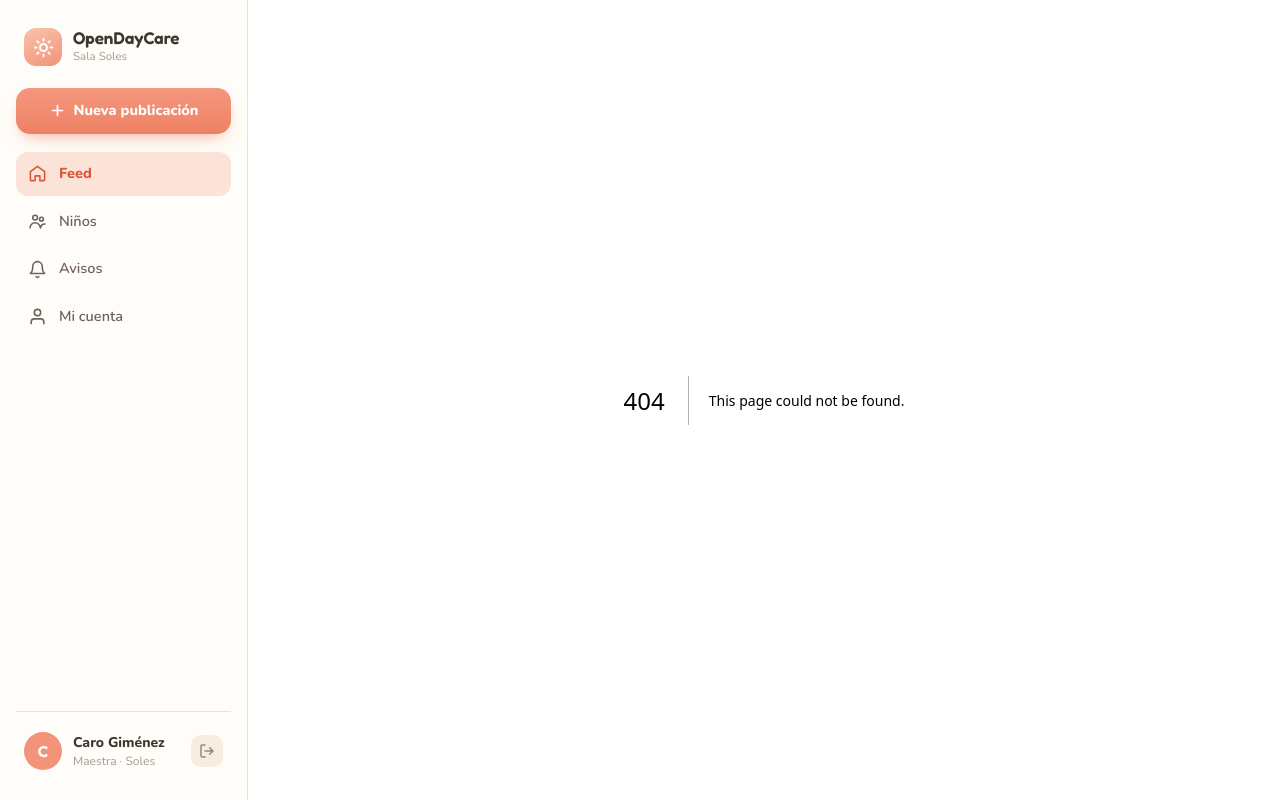
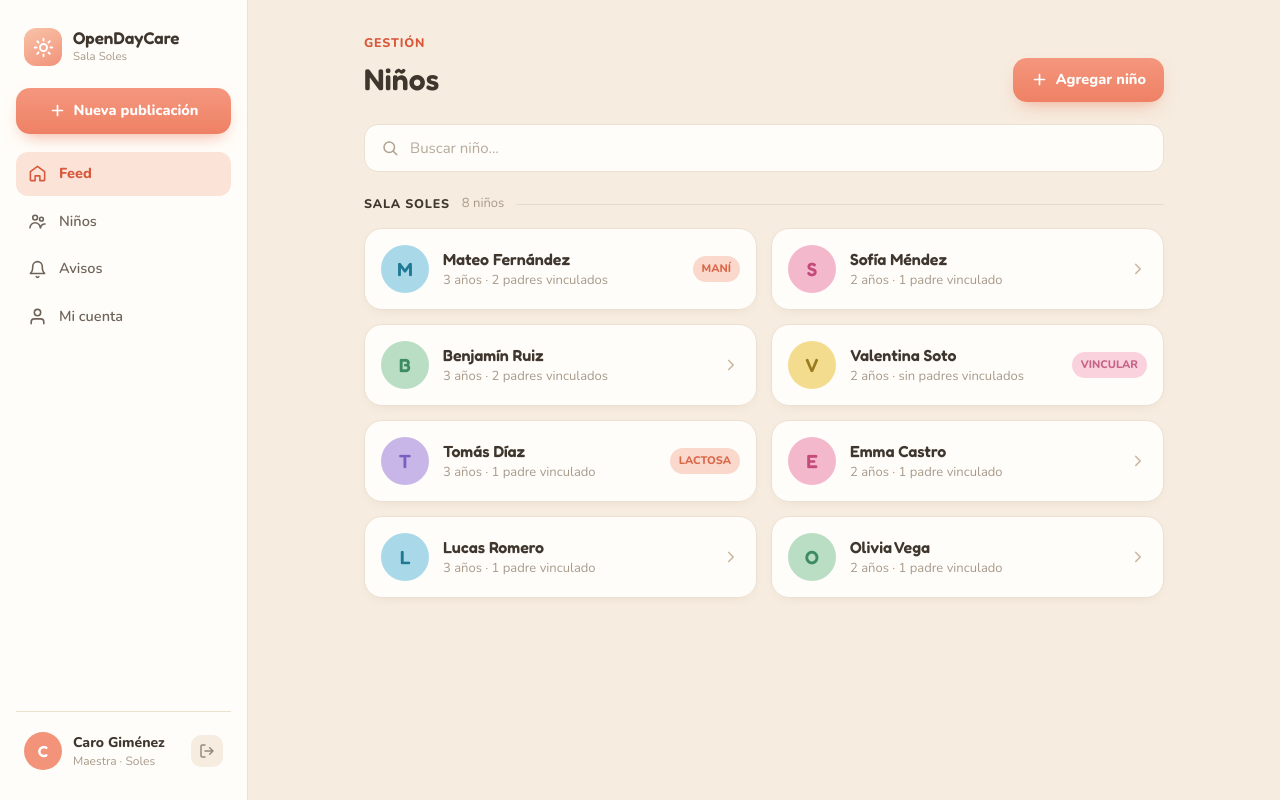
Before and after one commit to gutierrez8006/open-daycare, a Next.js app: page /kids in a window 1280 px wide. Before the commit this address had no page. Built offline with nearby package versions, Linux system fonts and the light colour scheme.

Commit message:
Paso 3 de la implementación (app/kids/page.tsx estático)

```diff
--- /dev/null
+++ b/app/kids/page.tsx
@@ -0,0 +1,86 @@
+import { children } from "@/data/children";
+import KidCard from "@/components/kid-card";
+
+export default function KidsPage() {
+  return (
+    <div className="mx-auto w-full max-w-[880px] px-10 pb-20 pt-[34px]">
+      <div className="mb-[22px] flex items-end justify-between gap-4">
+        <div>
+          <div className="mb-1 text-[12.5px] font-extrabold tracking-[.8px] text-brand">
+            GESTIÓN
+          </div>
+          <h1 className="font-display text-[30px] font-semibold text-ink">
+            Niños
+          </h1>
+        </div>
+        <a
+          href="#"
+          className="flex items-center gap-2 rounded-[14px] bg-[linear-gradient(180deg,#F4977E,#EE8164)] px-[18px] py-[11px] text-[14.5px] font-extrabold text-white shadow-[0_8px_18px_-8px_rgba(238,129,100,.7)]"
+        >
+          <PlusIcon />
+          Agregar niño
+        </a>
+      </div>
+
+      <div className="mb-[22px] flex items-center gap-[11px] rounded-[14px] border border-line bg-card px-4 py-3">
+        <SearchIcon />
+        <input
+          type="text"
+          placeholder="Buscar niño…"
+          className="min-w-0 flex-1 border-none bg-none text-[15px] text-ink outline-none placeholder:text-[#B6A99B]"
+        />
+      </div>
+
+      <div className="mb-[14px] flex items-center gap-3">
+        <span className="text-[12.5px] font-extrabold tracking-[.8px] text-ink">
+          SALA SOLES
+        </span>
+        <span className="text-[13px] text-muted">{children.length} niños</span>
+        <span className="h-px flex-1 bg-[#E7DAC8]" />
+      </div>
+
+      <div className="grid grid-cols-1 gap-[14px] md:grid-cols-2">
+        {children.map((child) => (
+          <KidCard key={child.id} child={child} />
+        ))}
+      </div>
+    </div>
+  );
+}
+
+function PlusIcon() {
+  return (
+    <svg
+      width="17"
+      height="17"
+      viewBox="0 0 24 24"
+      fill="none"
+      stroke="#fff"
+      strokeWidth="2.4"
+      strokeLinecap="round"
+      strokeLinejoin="round"
+      aria-hidden="true"
+    >
+      <path d="M12 5v14M5 12h14" />
+    </svg>
+  );
+}
+
+function SearchIcon() {
+  return (
+    <svg
+      width="18"
+      height="18"
+      viewBox="0 0 24 24"
+      fill="none"
+      stroke="#B0A290"
+      strokeWidth="2"
+      strokeLinecap="round"
+      strokeLinejoin="round"
+      aria-hidden="true"
+    >
+      <circle cx="11" cy="11" r="7" />
+      <path d="m21 21-4.3-4.3" />
+    </svg>
+  );
+}
--- a/components/kid-card.tsx
+++ b/components/kid-card.tsx
@@ -5,7 +5,7 @@
 
 function parentsLabel(count: number): string {
   if (count === 0) return "sin padres vinculados";
-  return `${count} ${count === 1 ? "padre" : "padres"} vinculados`;
+  return `${count} ${count === 1 ? "padre vinculado" : "padres vinculados"}`;
 }
 
 export default function KidCard({ child }: { child: Child }) {
```
